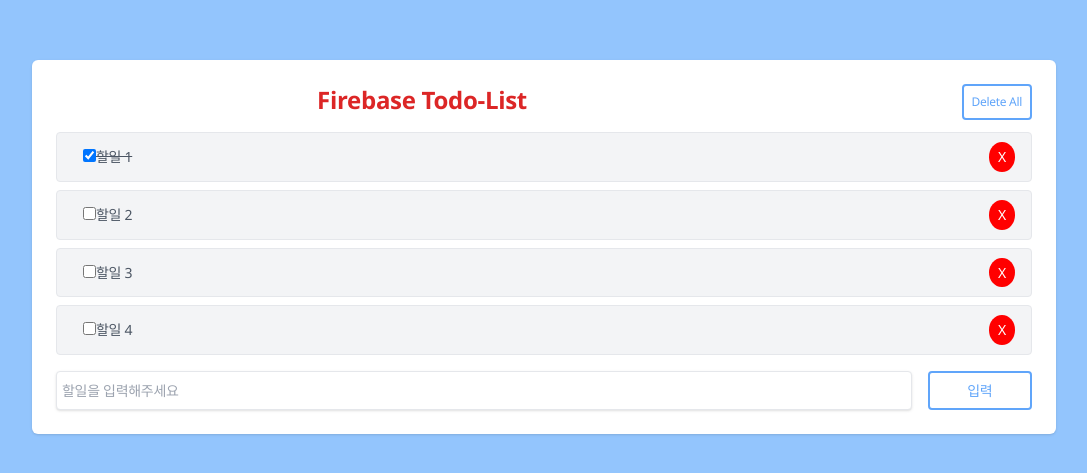
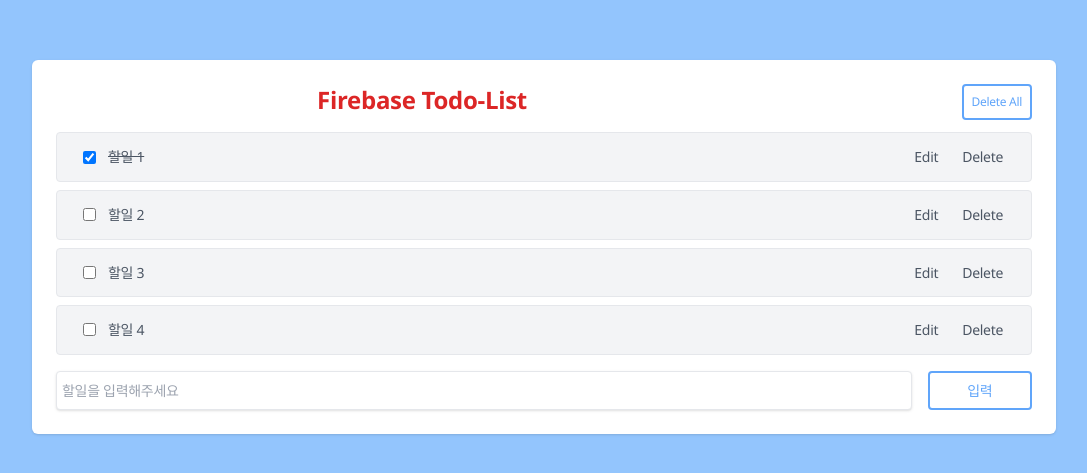
Before and after one commit to vitaZ-dev/fb-todo, a React (Create React App) app: page / in a window 1280 px wide. Shown: the part 153-626 px from the top of the page, without its empty margins (96-1183 px from the left). Built offline with nearby package versions, Linux system fonts and the light colour scheme.

Commit message:
feat: Todo Title 수정 기능 추가

```diff
--- a/src/components/ListItem.js
+++ b/src/components/ListItem.js
@@ -1,17 +1,12 @@
-import React from "react";
+import React, { useState } from "react";
 
 const ListItem = ({ item, todoData, setTodoData }) => {
-  console.log("ListItem 렌더링 ", item);
-  // coding
-  const btnStyle = {
-    backgroundColor: "red",
-    color: "#fff",
-    float: "right",
-    border: "none",
-    padding: "5px 9px",
-    borderRadius: "50%",
-    cursor: "pointer",
-  };
+  // console.log("ListItem 렌더링 ", item);
+  // 편집 상태 설정 state
+  const [isEdit, setIsEdit] = useState(false);
+  // 편집 상태 타이틀 설정 state
+  const [editTitle, setEditTItle] = useState(item.title);
+
   const getStyles = _completed => {
     return {
       padding: "10px",
@@ -19,13 +14,34 @@
     };
   };
   // event handler
-  const handleClick = _id => {
+  const handleDeleteClick = _id => {
     // 전달된 ID를 검색해서 목록에서 제거
     // 1. 전달된 id로 해당하는 목록 찾아서 제외
     // 2. 새로운 목록으로 갱신해서 화면 리랜더링
     // 3. 배열의 고차함수 중 filter 를 사용
     const newTodoData = todoData.filter(item => item.id !== _id);
     setTodoData(newTodoData);
+  };
+  const handleEditClick = () => {
+    setIsEdit(true);
+  };
+  const handleEditChange = e => {
+    setEditTItle(e.target.value);
+  };
+  const handleCancelClick = () => {
+    setIsEdit(false);
+    setEditTItle();
+  };
+  const handleSaveClick = _id => {
+    let newTodoData = todoData.map(item => {
+      if (item.id === _id) {
+        item.title = editTitle;
+      }
+      return item;
+    });
+
+    setTodoData(newTodoData);
+    setIsEdit(false);
   };
   const handleCompleteChange = _id => {
     // id에 해당하는 것만 수정하면 된다 (X)
@@ -41,24 +57,58 @@
     setTodoData(newTodoData);
   };
 
+  if (isEdit) {
+    // 편집중
     return (
       <div className="flex items-center justify-between w-full mb-2 px-4 py-1 text-gray-600 bg-gray-100 border rounded ">
-      <div className="items-center" style={getStyles(item.completed)}>
+        <div className="items-center w-3/5">
+          <input
+            className="w-full px-3 py-2 mr-3 text-gray-500 rounded"
+            type="text"
+            value={editTitle}
+            onChange={handleEditChange}
+          />
+        </div>
+        <div className="items-center">
+          <button className="px-3 py-2 float-right" onClick={handleCancelClick}>
+            Cancel
+          </button>
+          <button
+            className="px-3 py-2 float-right"
+            onClick={() => handleSaveClick(item.id)}
+          >
+            Save
+          </button>
+        </div>
+      </div>
+    );
+  } else {
+    // 일반상태
+    return (
+      <div className="flex items-center justify-between w-full mb-2 px-4 py-1 text-gray-600 bg-gray-100 border rounded ">
+        <div className="items-center flex" style={getStyles(item.completed)}>
           {/* defaultChecked = 체크박스에 기본체크 상태 설정 */}
           <input
             type="checkbox"
             defaultChecked={item.completed}
             onChange={() => handleCompleteChange(item.id)}
           />
-        {item.title}
+          <span className="ml-3">{item.title}</span>
         </div>
         <div className="items-center">
-        <button style={btnStyle} onClick={() => handleClick(item.id)}>
-          X
+          <button
+            className="px-3 py-2 float-right"
+            onClick={() => handleDeleteClick(item.id)}
+          >
+            Delete
+          </button>
+          <button className="px-3 py-2 float-right" onClick={handleEditClick}>
+            Edit
           </button>
         </div>
       </div>
     );
+  }
 };
 
 // 리랜더링 최적화 적용
```
Lines whose indentation alone changed are shown as unchanged.
